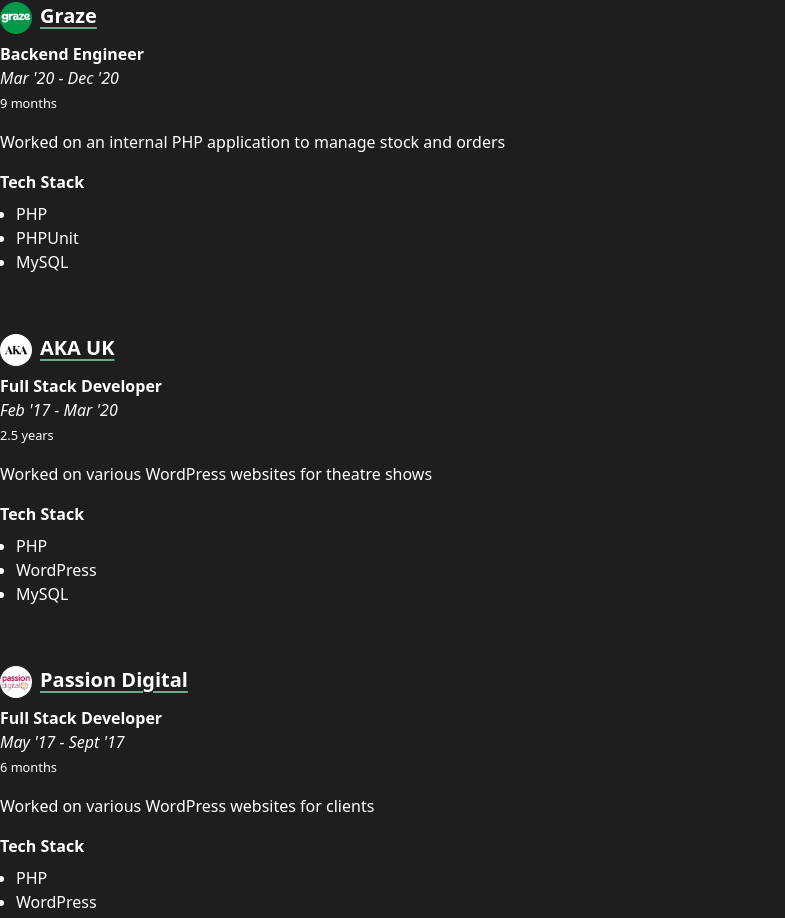
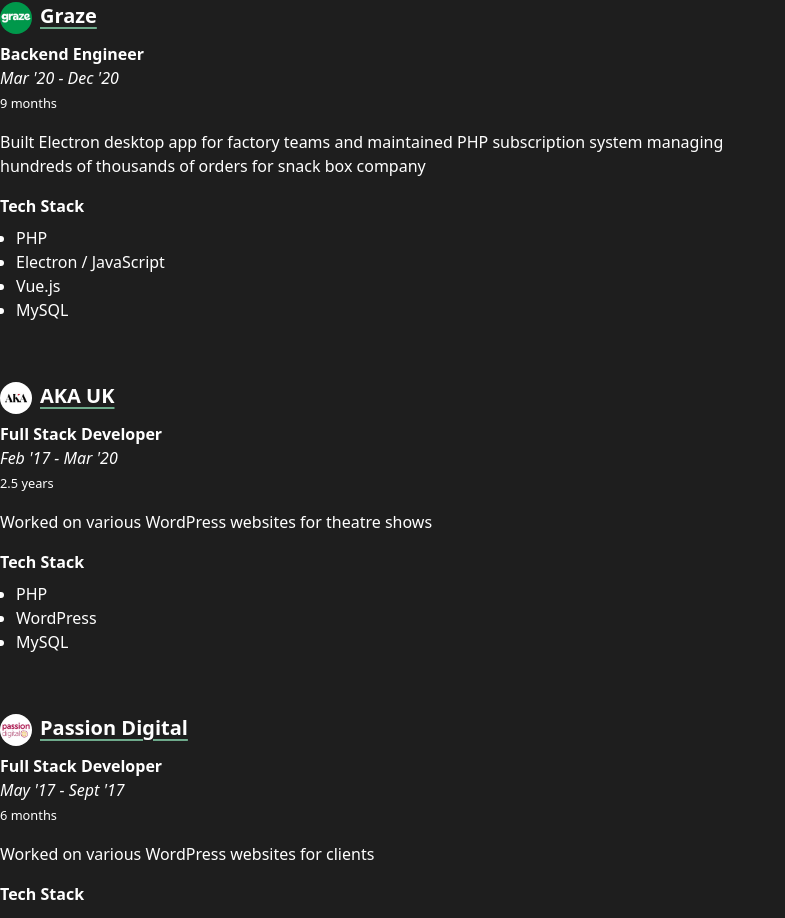
Before and after one commit to SammyAbukmeil/portfolio, a Next.js app: page /en in a window 1280 px wide. Shown: the part 3376-4294 px from the top of the page, without its empty margins (0-785 px from the left). Built offline with nearby package versions, Linux system fonts and the light colour scheme.

Commit message:
Update graze section

```diff
--- a/app/components/sections/ExperienceSection.tsx
+++ b/app/components/sections/ExperienceSection.tsx
@@ -82,7 +82,8 @@
         <TechStack>
           <ul className="pl-4">
             <li>PHP</li>
-            <li>PHPUnit</li>
+            <li>Electron / JavaScript</li>
+            <li>Vue.js</li>
             <li>MySQL</li>
           </ul>
         </TechStack>
--- a/messages/en.json
+++ b/messages/en.json
@@ -50,7 +50,7 @@
     "konrad": "Seconded from BrainStation to build web applications for enterprise clients at a global consultancy",
     "brainstation": "Taught fullstack development to 500+ students across 20+ bootcamp cohorts internationally",
     "promoveritas": "Rebuilt a Laravel API for enterprise prize draw platform serving clients like Cadbury, Kellogg's, and Pepsi, handling tens of thousands of competition entries",
-    "graze": "Worked on an internal PHP application to manage stock and orders",
+    "graze": "Built Electron desktop app for factory teams and maintained PHP subscription system managing hundreds of thousands of orders for snack box company",
     "akauk": "Worked on various WordPress websites for theatre shows",
     "passion": "Worked on various WordPress websites for clients",
     "totally": "Worked on various PHP applications for clients",
--- a/messages/jp.json
+++ b/messages/jp.json
@@ -50,7 +50,7 @@
     "konrad": "BrainStationからの出向でグローバルコンサルタンシーのエンタープライズクライアント向けにWebアプリケーションを構築",
     "brainstation": "国際的に20以上のブートキャンプコホートで500人以上の学生にフルスタック開発を指導",
     "promoveritas": "Cadbury、Kellogg's、Pepsiなどのクライアントにサービスを提供するエンタープライズ抽選プラットフォームのLaravel APIを再構築し、数万件のコンペティションエントリーを処理",
-    "graze": "在庫と注文を管理する社内PHPアプリケーションに従事",
+    "graze": "スナックボックス企業向けに工場チーム用Electronデスクトップアプリを構築し、数十万件の注文を管理するPHPサブスクリプションシステムを保守",
     "akauk": "劇場ショー向けの様々なWordPressウェブサイトに従事",
     "passion": "クライアント向けの様々なWordPressウェブサイトに従事",
     "totally": "クライアント向けの様々なPHPアプリケーションに従事",
```
